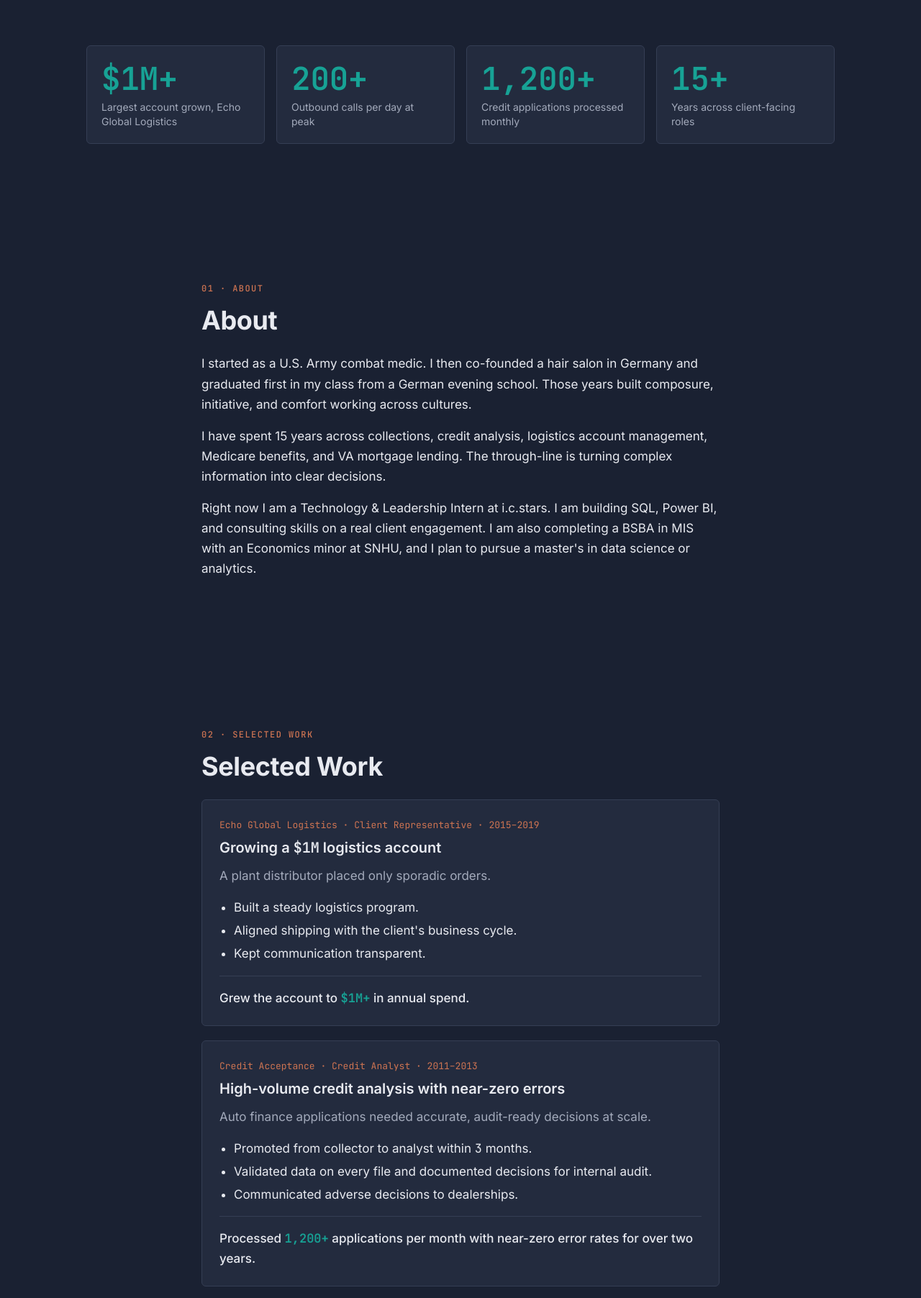
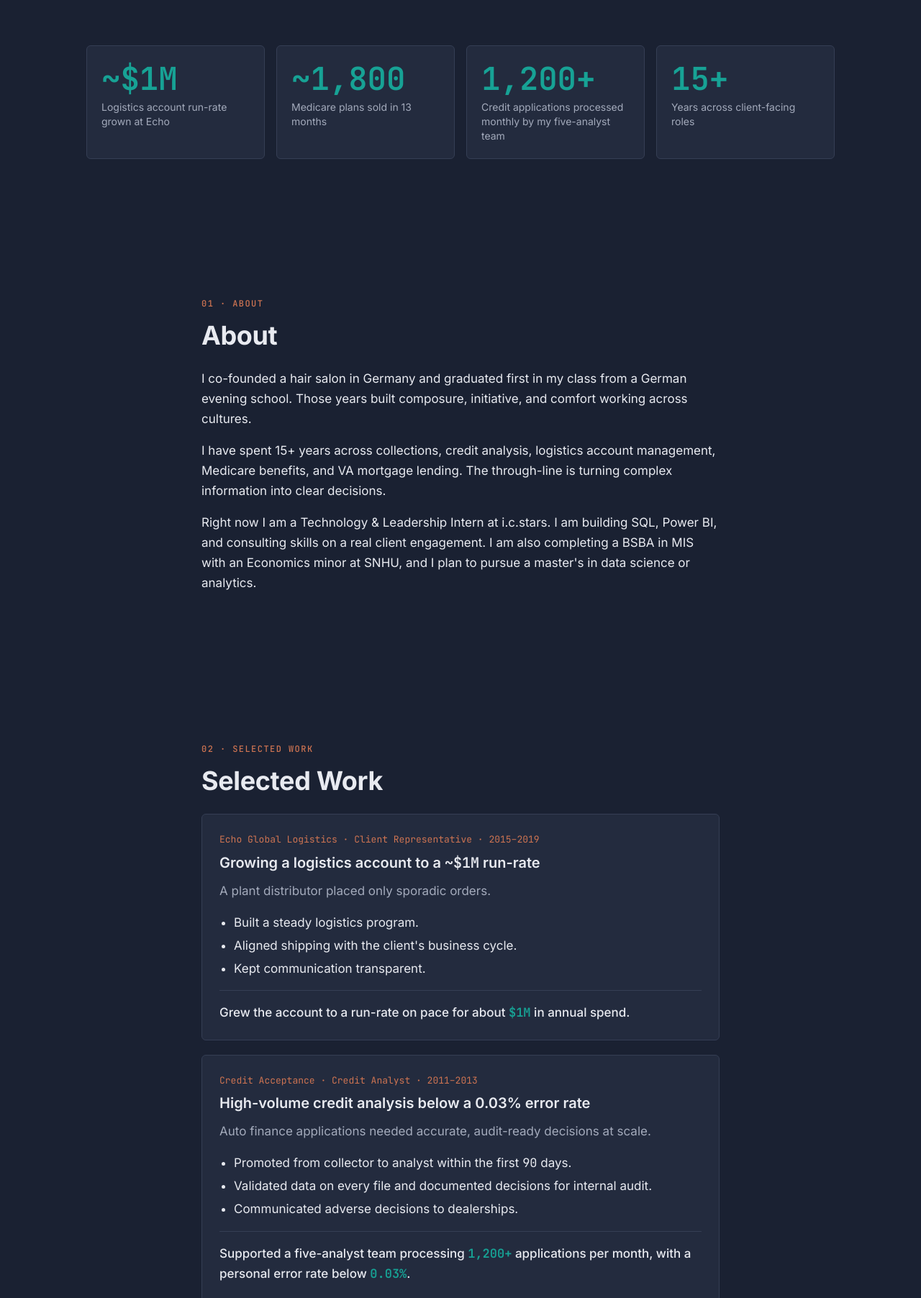
Before and after one commit to bcoppage-IC/Portfolio, a plain HTML site: page index.html in a window 1280 px wide. Shown: the part 700-2504 px from the top of the page at 72% size. Drawn offline with Linux system fonts and the light colour scheme.

Commit message:
Reconcile site with resume: numbers, Army removed, i.c.stars wording

```diff
--- a/index.html
+++ b/index.html
@@ -53,16 +53,16 @@
       <h2 id="glance-h" class="sr-only">At a glance</h2>
       <ul class="stats">
         <li>
-          <span class="stat-num" data-to="1" data-pre="$" data-suf="M+">$1M+</span>
-          <span class="stat-label">Largest account grown, Echo Global Logistics</span>
+          <span class="stat-num" data-to="1" data-pre="~$" data-suf="M">~$1M</span>
+          <span class="stat-label">Logistics account run-rate grown at Echo</span>
         </li>
         <li>
-          <span class="stat-num" data-to="200" data-suf="+">200+</span>
-          <span class="stat-label">Outbound calls per day at peak</span>
+          <span class="stat-num" data-to="1800" data-pre="~">~1,800</span>
+          <span class="stat-label">Medicare plans sold in 13 months</span>
         </li>
         <li>
           <span class="stat-num" data-to="1200" data-suf="+">1,200+</span>
-          <span class="stat-label">Credit applications processed monthly</span>
+          <span class="stat-label">Credit applications processed monthly by my five-analyst team</span>
         </li>
         <li>
           <span class="stat-num" data-to="15" data-suf="+">15+</span>
@@ -76,8 +76,8 @@
     <div class="inner prose">
       <p class="eyebrow">01 &middot; About</p>
       <h2>About</h2>
-      <p>I started as a U.S. Army combat medic. I then co-founded a hair salon in Germany and graduated first in my class from a German evening school. Those years built composure, initiative, and comfort working across cultures.</p>
-      <p>I have spent 15 years across collections, credit analysis, logistics account management, Medicare benefits, and VA mortgage lending. The through-line is turning complex information into clear decisions.</p>
+      <p>I co-founded a hair salon in Germany and graduated first in my class from a German evening school. Those years built composure, initiative, and comfort working across cultures.</p>
+      <p>I have spent 15+ years across collections, credit analysis, logistics account management, Medicare benefits, and VA mortgage lending. The through-line is turning complex information into clear decisions.</p>
       <p>Right now I am a Technology &amp; Leadership Intern at i.c.stars. I am building SQL, Power BI, and consulting skills on a real client engagement. I am also completing a BSBA in MIS with an Economics minor at SNHU, and I plan to pursue a master's in data science or analytics.</p>
     </div>
   </section>
@@ -90,26 +90,26 @@
 
         <article class="card">
           <p class="meta">Echo Global Logistics &middot; Client Representative &middot; <span class="num">2015&ndash;2019</span></p>
-          <h3>Growing a <span class="num">$1M</span> logistics account</h3>
+          <h3>Growing a logistics account to a <span class="num">~$1M</span> run-rate</h3>
           <p class="problem">A plant distributor placed only sporadic orders.</p>
           <ul>
             <li>Built a steady logistics program.</li>
             <li>Aligned shipping with the client's business cycle.</li>
             <li>Kept communication transparent.</li>
           </ul>
-          <p class="result">Grew the account to <span class="num">$1M+</span> in annual spend.</p>
+          <p class="result">Grew the account to a run-rate on pace for about <span class="num">$1M</span> in annual spend.</p>
         </article>
 
         <article class="card">
           <p class="meta">Credit Acceptance &middot; Credit Analyst &middot; <span class="num">2011&ndash;2013</span></p>
-          <h3>High-volume credit analysis with near-zero errors</h3>
+          <h3>High-volume credit analysis below a 0.03% error rate</h3>
           <p class="problem">Auto finance applications needed accurate, audit-ready decisions at scale.</p>
           <ul>
-            <li>Promoted from collector to analyst within <span class="num">3</span> months.</li>
+            <li>Promoted from collector to analyst within the first <span class="num">90</span> days.</li>
             <li>Validated data on every file and documented decisions for internal audit.</li>
             <li>Communicated adverse decisions to dealerships.</li>
           </ul>
-          <p class="result">Processed <span class="num">1,200+</span> applications per month with near-zero error rates for over two years.</p>
+          <p class="result">Supported a five-analyst team processing <span class="num">1,200+</span> applications per month, with a personal error rate below <span class="num">0.03%</span>.</p>
         </article>
 
         <article class="card">
@@ -119,10 +119,10 @@
           <p class="problem">A Fortune 500 healthcare distributor needed to streamline an operations workflow.</p>
           <ul>
             <li>Served on the All Stars Associates consulting team.</li>
-            <li>Scoped the problem, modeled data in SQL, and built Power BI views.</li>
-            <li>Proposed a solution called Cascade.</li>
+            <li>Training in SQL (Microsoft), Power BI, data modeling, and Agile/Scrum.</li>
+            <li>Proposed Cascade, an incident-tracking tool that consolidates recurring failures into assigned problems for accountability and resolution.</li>
           </ul>
-          <p class="result">Delivered an RFP response recommending Cascade. Pending client review.</p>
+          <p class="result">Contributing to the RFP response recommending Cascade.</p>
         </article>
 
 
@@ -148,20 +148,16 @@
       <h2>Career Arc</h2>
       <ol class="timeline">
         <li>
-          <span class="yrs">1992&ndash;1995</span>
-          <div><strong>U.S. Army, Combat Medic (91B)</strong><span class="desc">Emergency medical care under pressure.</span></div>
-        </li>
-        <li>
           <span class="yrs">1995&ndash;2000</span>
           <div><strong>Co-founder, hair salon, Huenfeld, Germany</strong><span class="desc">Built a business abroad; graduated first in evening school.</span></div>
         </li>
         <li>
           <span class="yrs">2011&ndash;2013</span>
-          <div><strong>Credit Analyst, Credit Acceptance</strong><span class="desc">Promoted within <span class="num">3</span> months; <span class="num">1,200+</span> applications monthly.</span></div>
+          <div><strong>Credit Analyst, Credit Acceptance</strong><span class="desc">Promoted within <span class="num">90</span> days; team processed <span class="num">1,200+</span> applications monthly.</span></div>
         </li>
         <li>
           <span class="yrs">2015&ndash;2019</span>
-          <div><strong>Client Representative, Echo Global Logistics</strong><span class="desc">Grew a logistics account past <span class="num">$1M</span> in annual spend.</span></div>
+          <div><strong>Client Representative, Echo Global Logistics</strong><span class="desc">Grew a logistics account to a run-rate on pace for about <span class="num">$1M</span> in annual spend.</span></div>
         </li>
         <li>
           <span class="yrs">2023&ndash;2027</span>
@@ -250,7 +246,7 @@
   var d = document, rm = matchMedia('(prefers-reduced-motion: reduce)').matches;
   var T = {
     consultative: "I turn complex client problems into clear decisions, across logistics, credit, benefits, and lending.",
-    data: "Building SQL, Python, and Power BI skills to pair a decade of client insight with real analysis."
+    data: "Building SQL, Python, and Power BI skills to pair 15+ years of client insight with real analysis."
   };
   var btns = d.querySelectorAll('.toggle button'), tag = d.getElementById('tagline');
   btns.forEach(function (b) {
```
